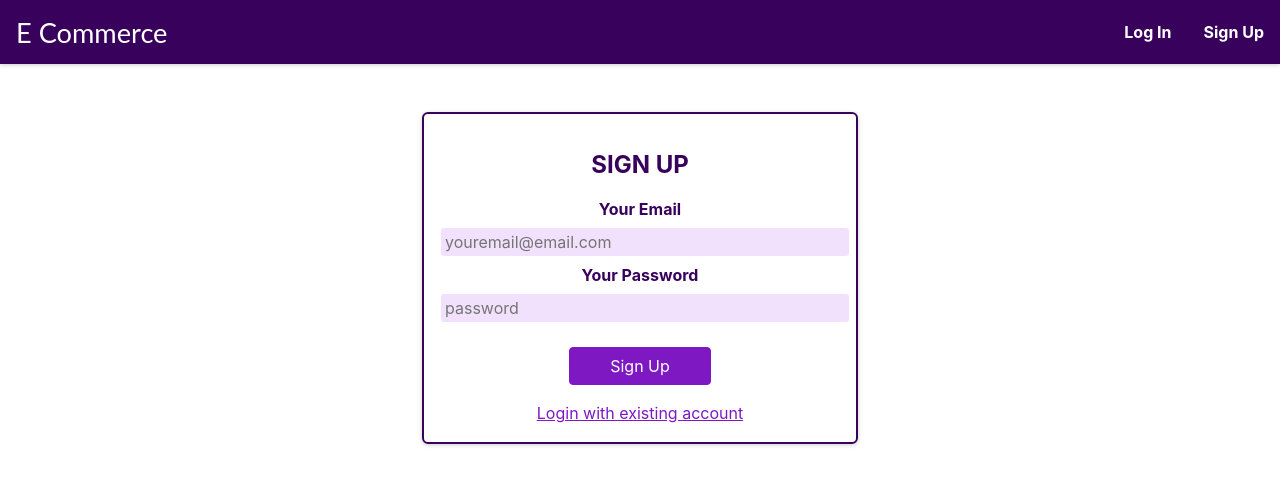
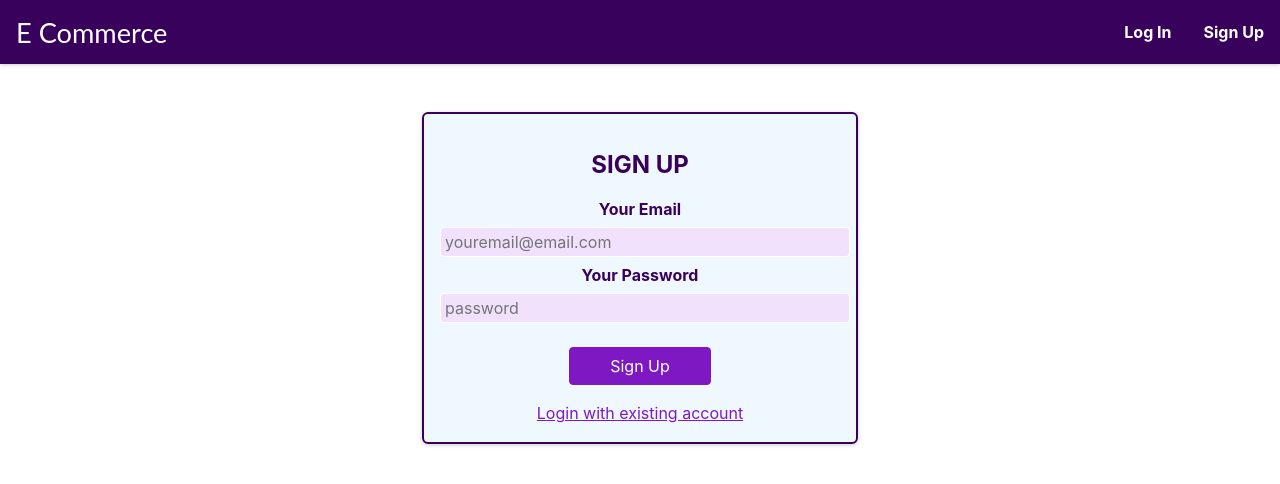
Before and after one commit to Mamuni98/Product_Assignment, a React (Create React App) app: page / in a window 1280 px wide. Shown: the top 484 px of the page. Built offline with nearby package versions, Linux system fonts and the light colour scheme; no server answers.

Commit message:
css_change

```diff
--- a/src/Authentication/AuthForm.module.css
+++ b/src/Authentication/AuthForm.module.css
@@ -4,7 +4,7 @@
     max-width: 25rem;
     border: 2px solid #38015c;
     border-radius: 6px;
-    background-color:white;
+    background-color:aliceblue;
     box-shadow: 0 1px 4px rgba(0, 0, 0, 0.2);
     padding: 1rem;
     text-align: center;
```
